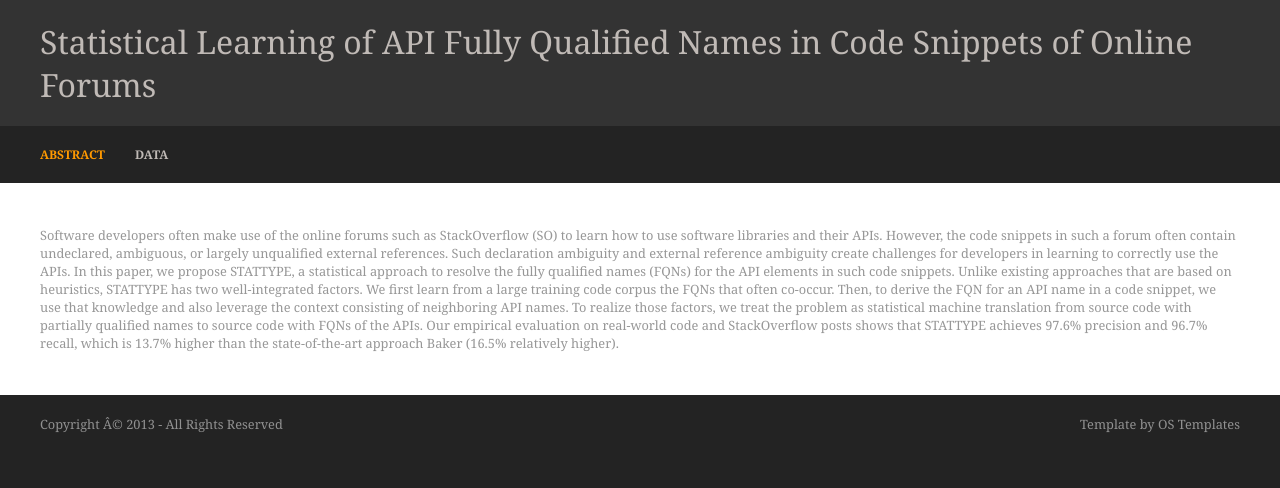
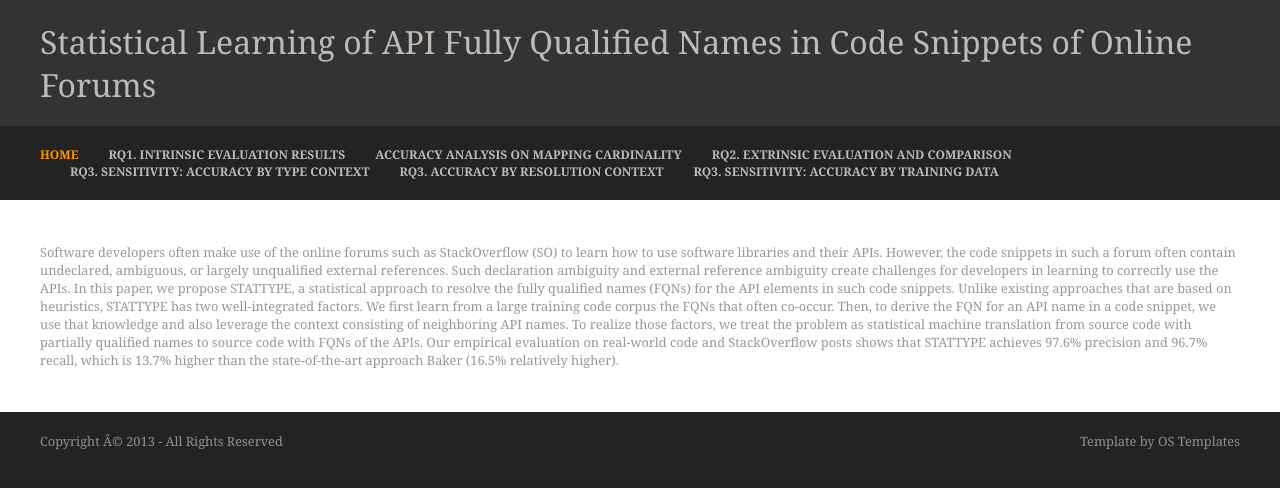
Before and after one commit to doubleblinddoubleblinddoubleblind/icse2018, a Jekyll site: the page built from README.md, in a window 1280 px wide. Shown: the top 488 px of the page. Built offline with Jekyll 4.4.1, drawn with Linux system fonts in a browser that asks for light colours; our own code applies the rules of GitHub Pages for plain Markdown files.

Commit message:
Update default.html

```diff
--- a/_layouts/default.html
+++ b/_layouts/default.html
@@ -31,10 +31,25 @@
 <div class="wrapper row2">
   <nav id="topnav">
     <ul class="clear">
-      <li class="active first"><a href="https://doubleblinddoubleblinddoubleblind.github.io/icse2018/">Abstract</a></li>
-      <li><a href="https://doubleblinddoubleblinddoubleblind.github.io/icse2018/data.html">Data</a></li>
+      <li class="active first"><a href="https://doubleblinddoubleblinddoubleblind.github.io/icse2018/">HOME</a></li>
+      <li><a href="https://doubleblinddoubleblinddoubleblind.github.io/icse2018/7-1.html">RQ1. Intrinsic Evaluation Results</a></li>
+<li><a href="https://doubleblinddoubleblinddoubleblind.github.io/icse2018/7-2.html.html">Accuracy Analysis on Mapping Cardinality</a></li>
+	    <li><a href="https://doubleblinddoubleblinddoubleblind.github.io/icse2018/7-3.html">RQ2. Extrinsic Evaluation and Comparison</a></li>
+	    <li><a href="https://doubleblinddoubleblinddoubleblind.github.io/icse2018/7-4.html">RQ3. Sensitivity: Accuracy by Type Context</a></li>
+	    <li><a href="https://doubleblinddoubleblinddoubleblind.github.io/icse2018/7-5.html">RQ3. Accuracy by Resolution Context</a></li>
+	    <li><a href="https://doubleblinddoubleblinddoubleblind.github.io/icse2018/7-6.html">RQ3. Sensitivity: Accuracy by Training Data</a></li>
     </ul>
-  <form id="mobilemenu"><select><option selected="selected" value="">Please Click Here To Navigate</option><option value="https://doubleblinddoubleblinddoubleblind.github.io/icse2018/">Abstract</option><option value="https://doubleblinddoubleblinddoubleblind.github.io/icse2018/data.html">Data</option></select></form></nav>
+  <form id="mobilemenu">
+	  <select>
+		  <option selected="selected" value="">Please Click Here To Navigate</option>
+		  <option value="https://doubleblinddoubleblinddoubleblind.github.io/icse2018/">HOME</option>
+		  <option value="https://doubleblinddoubleblinddoubleblind.github.io/icse2018/7-1.html">RQ1. Intrinsic Evaluation Results</option>
+		  <option value="https://doubleblinddoubleblinddoubleblind.github.io/icse2018/7-2.html">Accuracy Analysis on Mapping Cardinality</option>
+		  <option value="https://doubleblinddoubleblinddoubleblind.github.io/icse2018/7-3.html">RQ2. Extrinsic Evaluation and Comparison</option>
+		  <option value="https://doubleblinddoubleblinddoubleblind.github.io/icse2018/7-4.html">RQ3. Sensitivity: Accuracy by Type Context</option>
+		  <option value="https://doubleblinddoubleblinddoubleblind.github.io/icse2018/7-5.html">RQ3. Accuracy by Resolution Context</option>
+		  <option value="https://doubleblinddoubleblinddoubleblind.github.io/icse2018/7-6.html">RQ3. Sensitivity: Accuracy by Training Data</option>
+	  </select></form></nav>
 </div>
    <!-- content -->
 <div class="wrapper row3">
```
